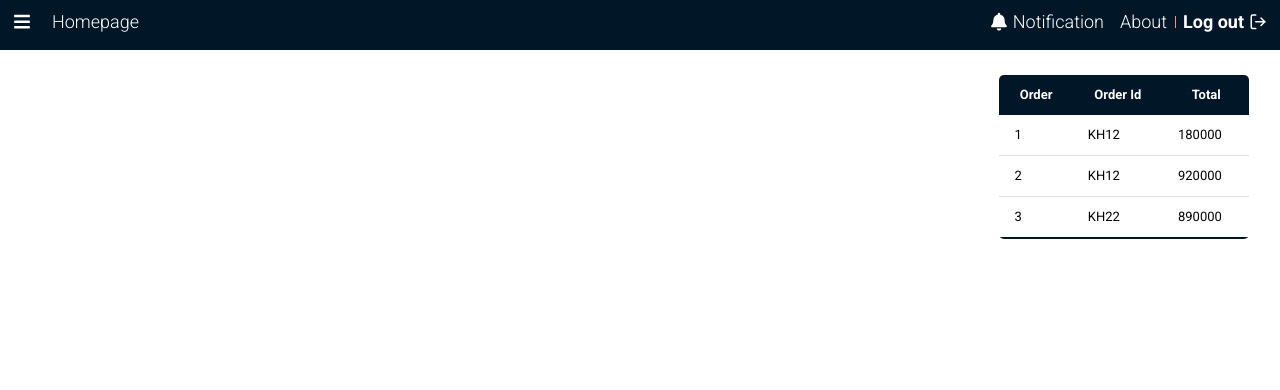
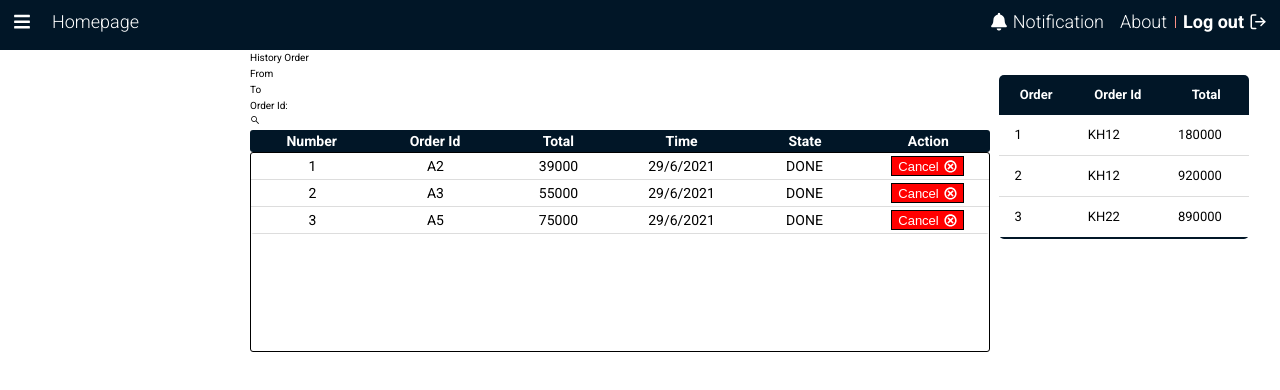
Before and after one commit to thuckhapham/QuanLy_coffee, a React (Create React App) app in the folder react-frontend-tlcn/: page /orderhistory in a window 1280 px wide. Shown: the top 390 px of the page. Built offline with nearby package versions, Linux system fonts and the light colour scheme.

Commit message:
trang order history, con bug

```diff
--- a/react-frontend-tlcn/src/App.js
+++ b/react-frontend-tlcn/src/App.js
@@ -1,11 +1,12 @@
 import './App.css';
+import { BrowserRouter as Router, Route } from 'react-router-dom'
 import Header from './Components/Header/Header'
-import Member from './Pages/Member/Member'
 import Footer from './Components/Footer/Footer'
-import { BrowserRouter as Router, Route } from 'react-router-dom'
 import OrderHistory from './Components/OrderHistory/OrderHistory';
 import Homepage from './Pages/Homepage/Homepage';
+import Member from './Pages/Member/Member'
 import Order from './Pages/Order/Order'
+import HistoryOrder from './Pages/HistoryOrder/HistoryOrder'
 
 // import { BrowserRouter as Router, Switch , Route } from 'react-router-dom'
 
@@ -20,6 +21,7 @@ function App() {
             <div className="main__path">
               <Route path="/" exact={true} component={Homepage} />
               <Route path="/member" exact={true} component={Member} />
+              <Route path="/orderhistory" exact={true} component={HistoryOrder} />
               <Route path="/order/:id" exact={true} component={Order} />
             </div>
             <OrderHistory />
--- a/react-frontend-tlcn/src/Components/Sidebar/Sidebar.js
+++ b/react-frontend-tlcn/src/Components/Sidebar/Sidebar.js
@@ -2,7 +2,7 @@ import React from 'react'
 import './Sidebar.css'
 import { Link } from 'react-router-dom'
 
-function Sidebar({show}) {
+function Sidebar({ show }) {
     return (
         <>
             <div className={show ? 'sidebar active' : 'sidebar'}>
@@ -11,7 +11,7 @@ function Sidebar({show}) {
                         <Link to="/" className="sidebar__item-link">Home</Link>
                     </li>
                     <li className="sidebar__item">
-                    <Link to="/inventory" className="sidebar__item-link">Order History</Link>
+                        <Link to="/orderhistory" className="sidebar__item-link">Order History</Link>
                     </li>
                     <li className="sidebar__item">
                         <Link to="/member" className="sidebar__item-link">Members</Link>
--- /dev/null
+++ b/react-frontend-tlcn/src/Pages/HistoryOrder/HistoryOrder.css
@@ -0,0 +1,45 @@
+.historyorder__table {
+  table-layout: fixed;
+  border-collapse: collapse;
+  font-size: 1.4rem;
+  width: 100%;
+  border-radius: 3px;
+  overflow: hidden;
+}
+.historyorder__header {
+  background-color: #011627;
+  color: #fff;
+  font-weight: 500;
+}
+.historyorder__detail {
+  height: 200px;
+  border: 1px solid black;
+  border-radius: 3px;
+  overflow: hidden;
+  overflow-y: scroll;
+}
+.historyorder__body {
+  text-align: center;
+}
+.historyorder__header th,
+.historyorder__body td {
+  padding: 3px 7px;
+}
+.historyorder__row {
+  border-bottom: 1px solid #dddddd;
+}
+.historyoder__btn-cancel {
+  border: 1px solid black;
+  color: var(--white-color);
+  background-color: red;
+  font-size: 1.3rem;
+  font-weight: 400;
+}
+.historyoder__btn-cancel:hover {
+  cursor: pointer;
+  opacity: 0.7;
+}
+.historyoder__btn-cancelicon {
+  margin-left: 5px;
+  transform: translateY(15%);
+}
--- /dev/null
+++ b/react-frontend-tlcn/src/Pages/HistoryOrder/HistoryOrder.js
@@ -0,0 +1,107 @@
+import React, { useState, useEffect } from 'react'
+import * as GiIcons from 'react-icons/gi'
+import * as AiIcons from 'react-icons/ai'
+import './HistoryOrder.css'
+
+function HistoryOrder() {
+    const datas = [
+        {
+            orderid: "A2",
+            total: 39000,
+            time: "29/6/2021",
+            status: "DONE"
+        },
+        {
+            orderid: "A3",
+            total: 55000,
+            time: "29/6/2021",
+            status: "DONE"
+        },
+        {
+            orderid: "A5",
+            total: 75000,
+            time: "29/6/2021",
+            status: "DONE"
+        }
+    ]
+    const [useStatus, setStatus] = useState(datas)
+    // const [useStatus, setStatus] = useState(datas)
+    console.log(useStatus)
+    const onClickHandle = (id) => {
+        console.log(id)
+        let updatedList = datas.map(data => {
+            if (data.orderid === id) {
+                return { ...data, status: "CANCEL" };
+            }
+            return data;
+        })
+        setStatus(updatedList)
+    }
+    return (
+        <>
+            <div className="historyorder">
+                <div className="historyorder__top">
+                    <div className="historyorder__title">
+                        History Order
+                    </div>
+                    <div className="historyorder__time-list">
+                        <div className="historyorder__time-item">
+                            From
+                        </div>
+                        <div className="historyorder__time-item">
+                            To
+                        </div>
+                        <div className="historyorder__time-item">
+                            Order Id:
+                        </div>
+                        <AiIcons.AiOutlineSearch />
+                    </div>
+                </div>
+                <div className="historyorder__table-header">
+                    <table className="historyorder__table">
+                        <thead className="historyorder__head">
+                            <tr className="historyorder__header">
+                                <th>Number</th>
+                                <th>Order Id</th>
+                                <th>Total</th>
+                                <th>Time</th>
+                                <th>State</th>
+                                <th>Action</th>
+                            </tr>
+                        </thead>
+                    </table>
+                </div>
+                <div className="historyorder__detail">
+                    <div className="historyorder__table-content">
+                        <table className="historyorder__table">
+                            <tbody className="historyorder__body">
+                                {useStatus.map((data, index) => (
+                                    <tr className="historyorder__row">
+                                        <td>{index + 1}</td>
+                                        <td>{data.orderid}</td>
+                                        <td>{data.total}</td>
+                                        <td>{data.time}</td>
+                                        <td>
+                                            {data.status}
+                                        </td>
+                                        <td>
+                                            <button
+                                                className="historyoder__btn-cancel"
+                                                onClick={() => onClickHandle(data.orderid)}
+                                            >
+                                                Cancel
+                                                <GiIcons.GiCancel className="historyoder__btn-cancelicon" />
+                                            </button>
+                                        </td>
+                                    </tr>
+                                ))}
+                            </tbody>
+                        </table>
+                    </div>
+                </div>
+            </div>
+        </>
+    )
+}
+
+export default HistoryOrder
```
Also changed, not shown: react-frontend-tlcn/src/Components/Table/Table.css (deleted, +0 -53 lines), react-frontend-tlcn/src/Components/Table/Table.js (deleted, +0 -81 lines). Lines whose indentation alone changed are shown as unchanged.
